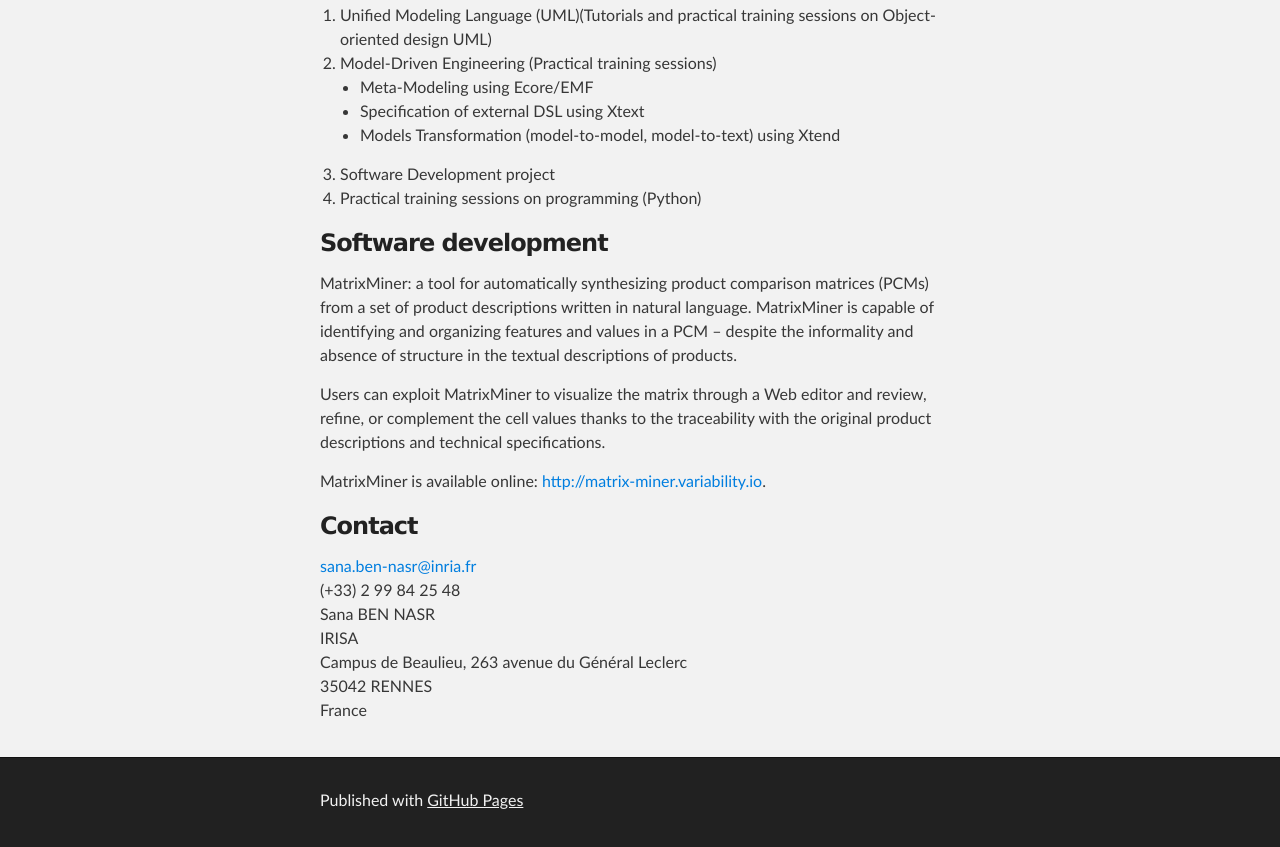
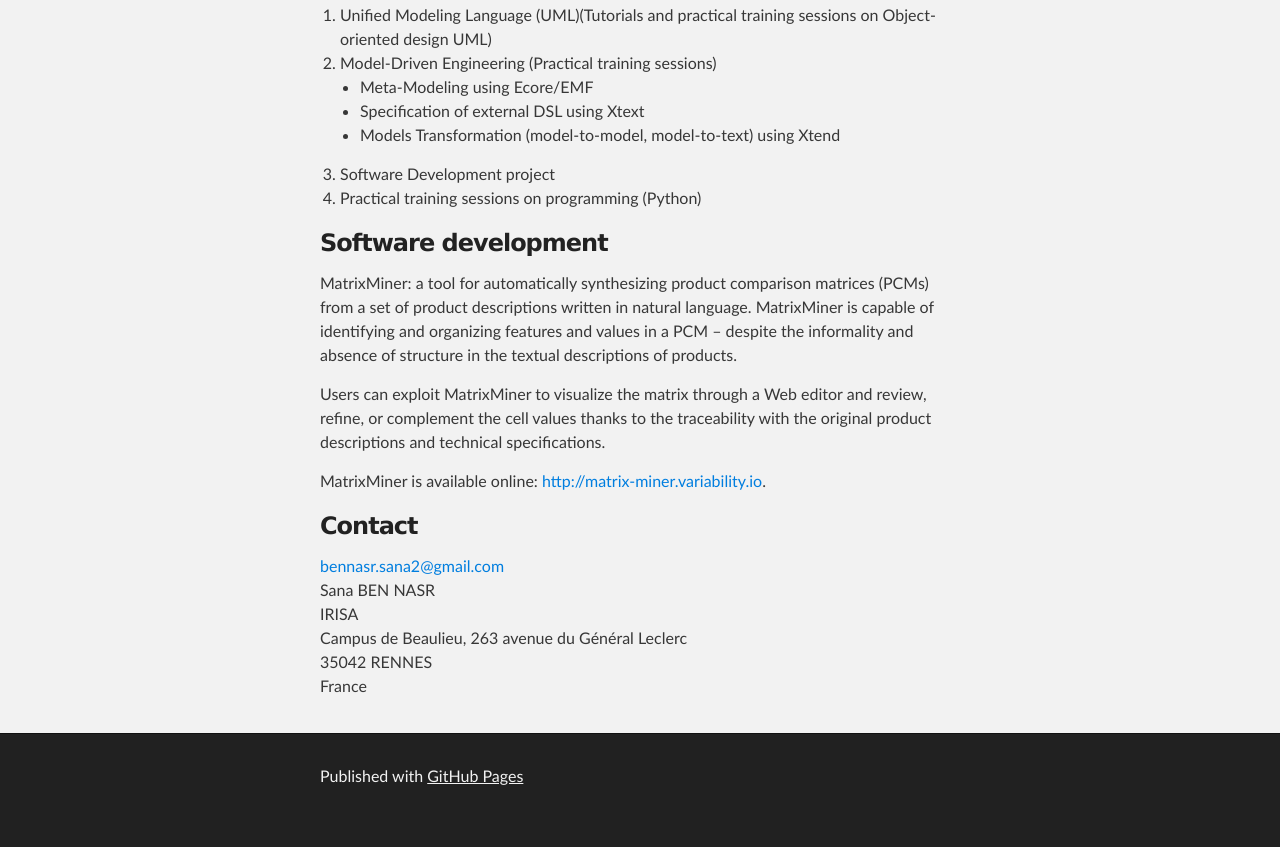
Before and after one commit to sbennasr/sbennasr.github.io, a plain HTML site: page index.html in a window 1280 px wide. Shown: the part 1629-2476 px from the top of the page. After the commit the page ends 2452 px from the top, so only its background shows below. Drawn offline with Linux system fonts and the light colour scheme.

Commit message:
Update index.html

```diff
--- a/index.html
+++ b/index.html
@@ -127,8 +127,8 @@ the cell values thanks to the traceability with the original product description
 <h3>
 <a id="contact" class="anchor" href="#contact" aria-hidden="true"><span class="octicon octicon-link"></span></a>Contact</h3>
 
-<p><a href="mailto:sana.ben-nasr@inria.fr">sana.ben-nasr@inria.fr</a><br>
-(+33) 2 99 84 25 48<br>
+<p><a href="mailto:bennasr.sana2@gmail.com">bennasr.sana2@gmail.com</a><br>
+<!-- (+33) 2 99 84 25 48<br>-->
 Sana BEN NASR<br>
 IRISA<br>
 Campus de Beaulieu, 263 avenue du Général Leclerc<br>
```
